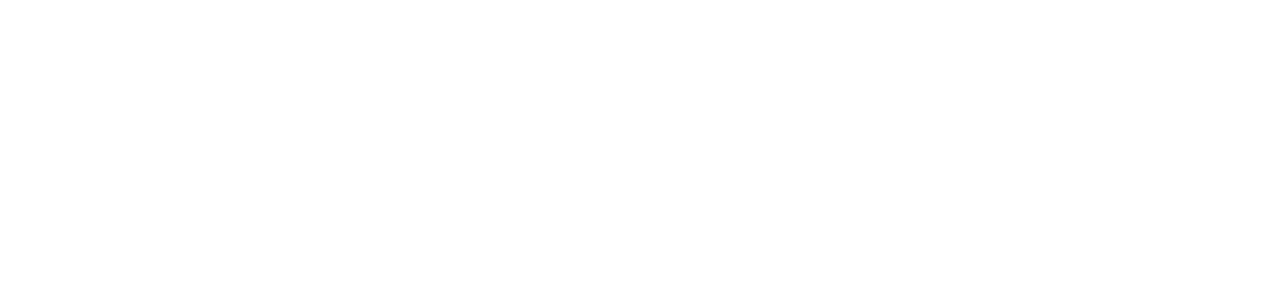
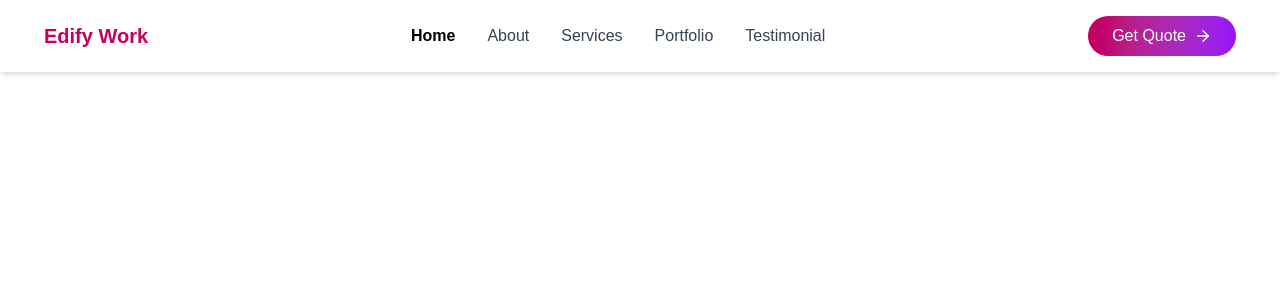
Before and after one commit to Nidhiprajapathi/Edify-work, a Next.js app in the folder edify-work/: page / in a window 1280 px wide. Shown: the top 300 px of the page. Built offline with nearby package versions, Linux system fonts and the light colour scheme.

Commit message:
added changes

```diff
--- a/edify-work/src/components/Homepage/index.tsx
+++ b/edify-work/src/components/Homepage/index.tsx
@@ -1,11 +1,61 @@
-import React from 'react'
+'use client';
 
-const index = () => {
+import React, { useEffect, useState } from 'react';
+import { ArrowRight } from 'lucide-react';
+
+const Index = () => {
+  const [pathname, setPathname] = useState('/');
+
+  useEffect(() => {
+    if (typeof window !== 'undefined') {
+      setPathname(window.location.pathname);
+    }
+  }, []);
+
   return (
     <div>
+      <header className="w-full bg-pink-600">
+        {/* Main Navigation */}
+        <div className="w-full bg-white shadow-md z-10 relative px-5">
+          <div className="max-w-screen-xl mx-auto flex items-center justify-between px-6 py-4">
+            {/* Logo */}
+            <div className="flex items-center gap-2">
+              <span className="text-xl font-bold text-pink-700">Edify Work</span>
+            </div>
 
+            {/* Navigation Links */}
+            <nav className="flex items-center gap-8">
+              {[
+                { href: '/', label: 'Home' },
+                { href: '/about', label: 'About' },
+                { href: '/services', label: 'Services' },
+                { href: '/portfolio', label: 'Portfolio' },
+                { href: '/testimonial', label: 'Testimonial' },
+              ].map(({ href, label }) => (
+                <a
+                  key={href}
+                  href={href}
+                  className={`${
+                    pathname === href
+                      ? 'font-semibold text-black'
+                      : 'text-gray-700 hover:text-black'
+                  }`}
+                >
+                  {label}
+                </a>
+              ))}
+            </nav>
+
+            {/* CTA Button */}
+            <button className="flex items-center bg-gradient-to-r from-pink-700 to-purple-600 text-white font-medium px-6 py-2 rounded-full transition-colors gap-2">
+              Get Quote
+              <ArrowRight size={18} />
+            </button>
+          </div>
+        </div>
+      </header>
     </div>
-  )
-}
+  );
+};
 
-export default index
+export default Index;
```
